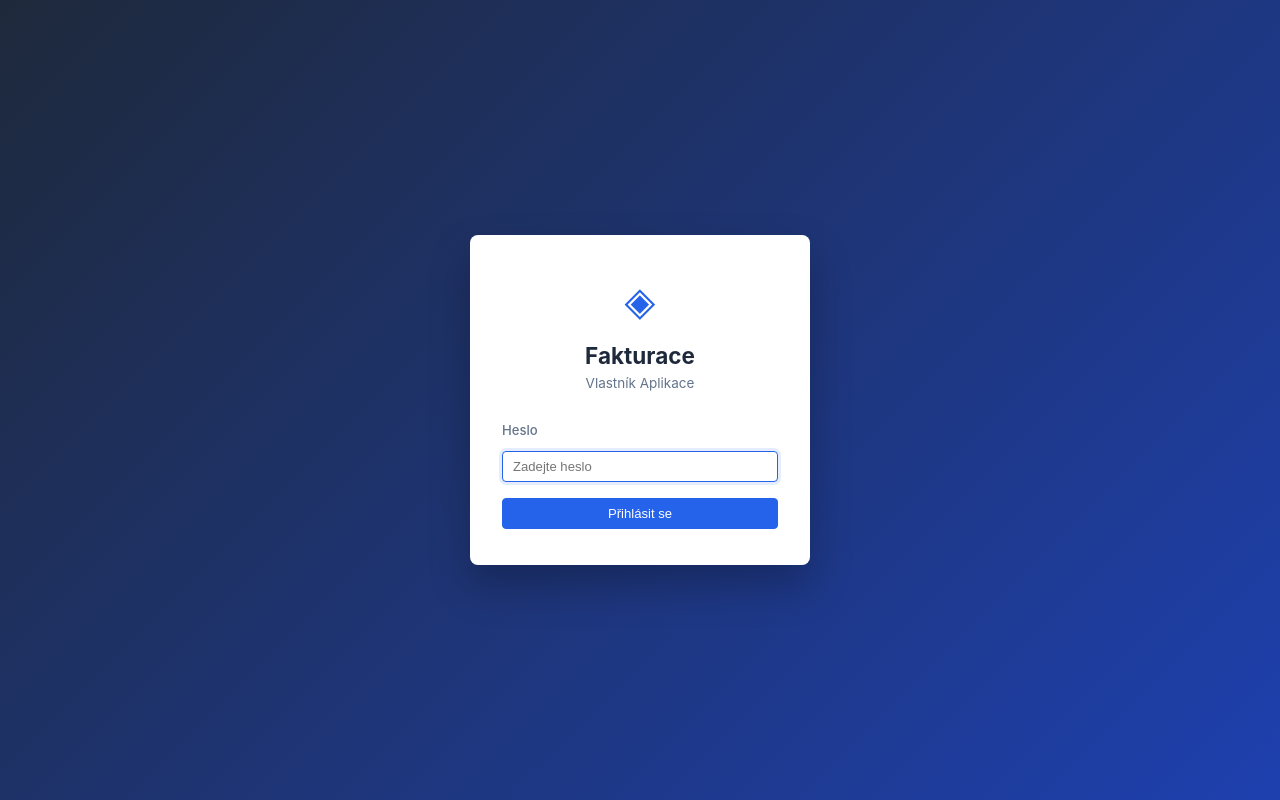
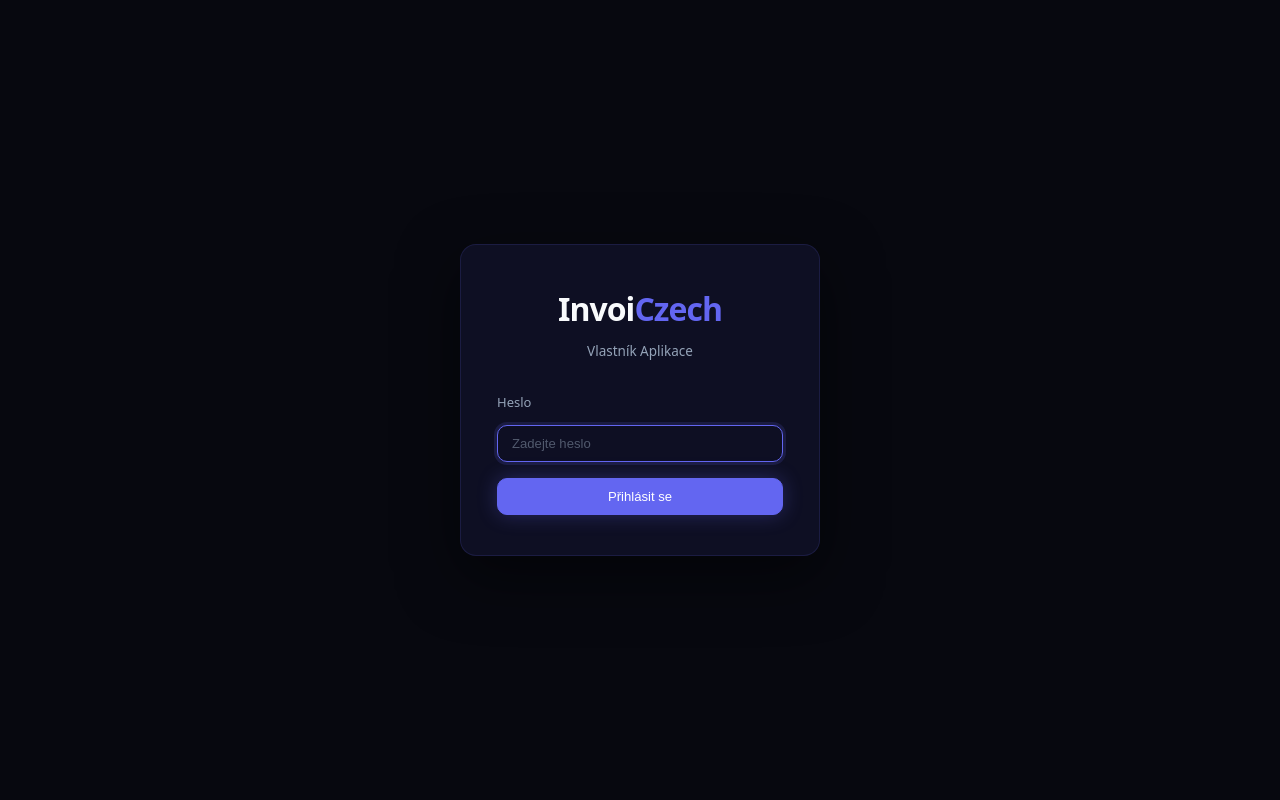
Before and after one commit to wlaschinsky/invoiczech, a FastAPI app: page /prihlaseni in a window 1280 px wide. Run offline with FastAPI, Linux system fonts and the light colour scheme.

Commit message:
refactoring: UI

```diff
--- a/app/static/style.css
+++ b/app/static/style.css
@@ -1,50 +1,50 @@
 /* ============================================================
-   Fakturační aplikace — CSS
+   InvoiCzech — Dark Theme CSS
    ============================================================ */
 
 :root {
-  --primary: #2563eb;
-  --primary-dark: #1d4ed8;
-  --primary-light: #eff6ff;
-  --secondary: #64748b;
-  --success: #059669;
-  --warning: #d97706;
-  --danger: #dc2626;
-  --info: #0891b2;
+  --color-bg-primary: #07080f;
+  --color-bg-secondary: #0e0f23;
+  --color-bg-tertiary: #1a1a3e;
+  --color-accent-primary: #6366f1;
+  --color-accent-green: #00d68f;
+  --color-accent-purple-light: #818cf8;
+  --color-text-primary: #f8fafc;
+  --color-text-secondary: #94a3b8;
+  --color-border: rgba(99, 102, 241, 0.15);
 
-  --bg: #f1f5f9;
-  --surface: #ffffff;
-  --border: #e2e8f0;
-  --border-strong: #cbd5e1;
+  --sidebar-width: 240px;
 
-  --text: #1e293b;
-  --text-secondary: #64748b;
-  --text-muted: #94a3b8;
-
-  --sidebar-bg: #1e293b;
-  --sidebar-text: #cbd5e1;
-  --sidebar-active-bg: #2563eb;
-  --sidebar-active-text: #ffffff;
-  --sidebar-hover-bg: rgba(255,255,255,0.07);
-  --sidebar-width: 220px;
-
-  --radius: 8px;
-  --radius-sm: 4px;
-  --shadow: 0 1px 3px rgba(0,0,0,.10), 0 1px 2px rgba(0,0,0,.06);
-  --shadow-md: 0 4px 6px -1px rgba(0,0,0,.10), 0 2px 4px -2px rgba(0,0,0,.10);
+  --radius: 16px;
+  --radius-sm: 10px;
+  --radius-pill: 999px;
 }
 
 /* ---- Reset ---- */
 *, *::before, *::after { box-sizing: border-box; margin: 0; padding: 0; }
 html { font-size: 15px; }
 body {
-  font-family: -apple-system, BlinkMacSystemFont, "Segoe UI", Roboto, sans-serif;
-  background: var(--bg);
-  color: var(--text);
+  font-family: system-ui, -apple-system, sans-serif;
+  background: var(--color-bg-primary);
+  color: var(--color-text-primary);
   line-height: 1.5;
 }
-a { color: var(--primary); text-decoration: none; }
-a:hover { text-decoration: underline; }
+a { color: var(--color-accent-primary); text-decoration: none; transition: color 0.2s ease; }
+a:hover { color: var(--color-accent-purple-light); }
+
+h1, h2, h3, h4, h5, h6 {
+  font-weight: 600;
+  letter-spacing: -0.02em;
+}
+
+/* ---- Scrollbar ---- */
+::-webkit-scrollbar { width: 8px; height: 8px; }
+::-webkit-scrollbar-track { background: var(--color-bg-secondary); }
+::-webkit-scrollbar-thumb { background: var(--color-bg-tertiary); border-radius: 4px; }
+::-webkit-scrollbar-thumb:hover { background: #2a2a5e; }
+
+/* ---- Selection ---- */
+::selection { background: var(--color-accent-primary); color: #fff; }
 
 /* ============================================================
    Layout
@@ -180,29 +181,55 @@ a:hover { text-decoration: underline; }
   display: inline-flex;
   align-items: center;
   gap: 5px;
-  padding: 7px 14px;
+  padding: 10px 20px;
   border-radius: var(--radius-sm);
   font-size: 0.875rem;
   font-weight: 500;
   cursor: pointer;
   border: 1px solid transparent;
-  transition: background 0.15s, box-shadow 0.15s, border-color 0.15s;
+  transition: all 0.2s ease;
   text-decoration: none;
   white-space: nowrap;
 }
-.btn:hover { text-decoration: none; }
-.btn-primary   { background: var(--primary); color: #fff; border-color: var(--primary); }
-.btn-primary:hover { background: var(--primary-dark); border-color: var(--primary-dark); }
-.btn-secondary { background: var(--surface); color: var(--text); border-color: var(--border-strong); }
-.btn-secondary:hover { background: var(--bg); }
-.btn-success   { background: var(--success); color: #fff; }
-.btn-success:hover { background: #047857; }
-.btn-danger    { background: var(--danger); color: #fff; }
-.btn-danger:hover { background: #b91c1c; }
-.btn-ghost     { background: transparent; color: var(--secondary); border-color: transparent; }
-.btn-ghost:hover { background: var(--bg); color: var(--text); }
-.btn-sm { padding: 4px 10px; font-size: 0.8rem; }
-.btn-lg { padding: 10px 22px; font-size: 1rem; }
+.btn:hover { text-decoration: none; transform: translateY(-1px); }
+
+.btn-primary {
+  background: var(--color-accent-primary);
+  color: #fff;
+  border-color: var(--color-accent-primary);
+  box-shadow: 0 0 20px rgba(99, 102, 241, 0.3);
+}
+.btn-primary:hover { background: var(--color-accent-purple-light); border-color: var(--color-accent-purple-light); }
+
+.btn-secondary {
+  background: transparent;
+  color: var(--color-accent-primary);
+  border-color: var(--color-accent-primary);
+}
+.btn-secondary:hover { background: rgba(99, 102, 241, 0.1); }
+
+.btn-success {
+  background: var(--color-accent-green);
+  color: var(--color-bg-primary);
+  font-weight: 600;
+}
+.btn-success:hover { background: #00f0a0; }
+
+.btn-danger {
+  background: #ef4444;
+  color: #fff;
+}
+.btn-danger:hover { background: #f87171; }
+
+.btn-ghost {
+  background: transparent;
+  color: var(--color-text-secondary);
+  border-color: transparent;
+}
+.btn-ghost:hover { background: rgba(99, 102, 241, 0.06); color: var(--color-text-primary); }
+
+.btn-sm { padding: 6px 12px; font-size: 0.8rem; }
+.btn-lg { padding: 12px 24px; font-size: 1rem; }
 .btn-full { width: 100%; justify-content: center; }
 
 /* ============================================================
@@ -294,34 +332,38 @@ a:hover { text-decoration: underline; }
 .form-group {
   display: flex;
   flex-direction: column;
-  gap: 4px;
+  gap: 6px;
   flex: 1;
   min-width: 140px;
 }
 .form-group-lg { flex: 2; min-width: 220px; }
 .form-group label {
-  font-size: 0.8rem;
+  font-size: 13px;
   font-weight: 500;
-  color: var(--text-secondary);
+  color: var(--color-text-secondary);
 }
 .form-control {
-  padding: 7px 10px;
-  border: 1px solid var(--border-strong);
+  padding: 10px 14px;
+  border: 1px solid rgba(99, 102, 241, 0.2);
   border-radius: var(--radius-sm);
   font-size: 0.875rem;
-  color: var(--text);
-  background: var(--surface);
+  color: var(--color-text-primary);
+  background: var(--color-bg-secondary);
   width: 100%;
-  transition: border-color 0.15s, box-shadow 0.15s;
+  transition: border-color 0.2s ease, box-shadow 0.2s ease;
 }
 .form-control:focus {
   outline: none;
-  border-color: var(--primary);
-  box-shadow: 0 0 0 3px rgba(37,99,235,.12);
+  border-color: var(--color-accent-primary);
+  box-shadow: 0 0 0 3px rgba(99, 102, 241, 0.15);
 }
-select.form-control { cursor: pointer; }
+.form-control::placeholder { color: rgba(148, 163, 184, 0.5); }
+select.form-control {
+  cursor: pointer;
+  appearance: auto;
+}
 textarea.form-control { resize: vertical; min-height: 70px; }
-.form-control-sm { padding: 5px 8px; font-size: 0.8rem; }
+.form-control-sm { padding: 7px 10px; font-size: 0.8rem; }
 .form-group-check { flex-direction: row; align-items: center; }
 .check-label {
   display: flex;
@@ -584,36 +648,47 @@ textarea.form-control { resize: vertical; min-height: 70px; }
    Login page
    ============================================================ */
 .login-page {
-  background: linear-gradient(135deg, #1e293b 0%, #1e40af 100%);
+  background: var(--color-bg-primary);
   min-height: 100vh;
   display: flex;
   align-items: center;
   justify-content: center;
 }
-.login-container { width: 100%; max-width: 380px; padding: 20px; }
+.login-container { width: 100%; max-width: 400px; padding: 20px; }
 .login-card {
-  background: var(--surface);
+  background: var(--color-bg-secondary);
+  border: 1px solid var(--color-border);
   border-radius: var(--radius);
-  box-shadow: 0 20px 40px rgba(0,0,0,.25);
-  padding: 36px 32px;
+  box-shadow: 0 20px 60px rgba(0, 0, 0, 0.5);
+  padding: 40px 36px;
 }
 .login-header {
   text-align: center;
-  margin-bottom: 28px;
+  margin-bottom: 32px;
 }
 .login-logo {
-  font-size: 40px;
-  color: var(--primary);
+  font-size: 32px;
+  font-weight: 700;
+  letter-spacing: -0.03em;
   margin-bottom: 8px;
 }
+.login-logo .brand-invoi { color: var(--color-text-primary); }
+.login-logo .brand-czech { color: var(--color-accent-primary); }
 .login-header h1 {
   font-size: 1.5rem;
   font-weight: 700;
-  color: var(--text);
+  color: var(--color-text-primary);
+  display: none;
 }
-.login-header p { color: var(--text-secondary); font-size: 0.9rem; }
+.login-header p { color: var(--color-text-secondary); font-size: 0.9rem; }
 .login-form .form-group { margin-bottom: 16px; }
-.login-form .form-group label { display: block; margin-bottom: 6px; font-weight: 500; font-size: 0.875rem; }
+.login-form .form-group label {
+  display: block;
+  margin-bottom: 6px;
+  font-weight: 500;
+  font-size: 13px;
+  color: var(--color-text-secondary);
+}
 
 /* ============================================================
    Empty state
--- a/app/templates/dashboard.html
+++ b/app/templates/dashboard.html
@@ -10,12 +10,12 @@
 <div class="stats-grid">
   <div class="stat-card">
     <div class="stat-label">Příjmy tento měsíc</div>
-    <div class="stat-value">{{ income_month | czk }}</div>
+    <div class="stat-value stat-value--income">{{ income_month | czk }}</div>
     <div class="stat-sub">bez DPH</div>
   </div>
   <div class="stat-card">
     <div class="stat-label">Příjmy tento rok</div>
-    <div class="stat-value">{{ income_year | czk }}</div>
+    <div class="stat-value stat-value--income">{{ income_year | czk }}</div>
     <div class="stat-sub">bez DPH</div>
   </div>
   <div class="stat-card">
--- a/app/templates/login.html
+++ b/app/templates/login.html
@@ -3,17 +3,16 @@
 <head>
   <meta charset="UTF-8">
   <meta name="viewport" content="width=device-width, initial-scale=1.0">
-  <meta name="theme-color" content="#1e40af">
+  <meta name="theme-color" content="#07080f">
   <link rel="manifest" href="/static/manifest.json">
-  <title>Přihlášení — Fakturace</title>
+  <title>Přihlášení — InvoiCzech</title>
   <link rel="stylesheet" href="/static/style.css">
 </head>
 <body class="login-page">
   <div class="login-container">
     <div class="login-card">
       <div class="login-header">
-        <div class="login-logo">◈</div>
-        <h1>Fakturace</h1>
+        <div class="login-logo"><span class="brand-invoi">Invoi</span><span class="brand-czech">Czech</span></div>
         <p>Vlastník Aplikace</p>
       </div>
 
```
Also changed, not shown: other parts of app/static/style.css (+150 -116 lines), app/templates/base.html (+3 -4 lines).
